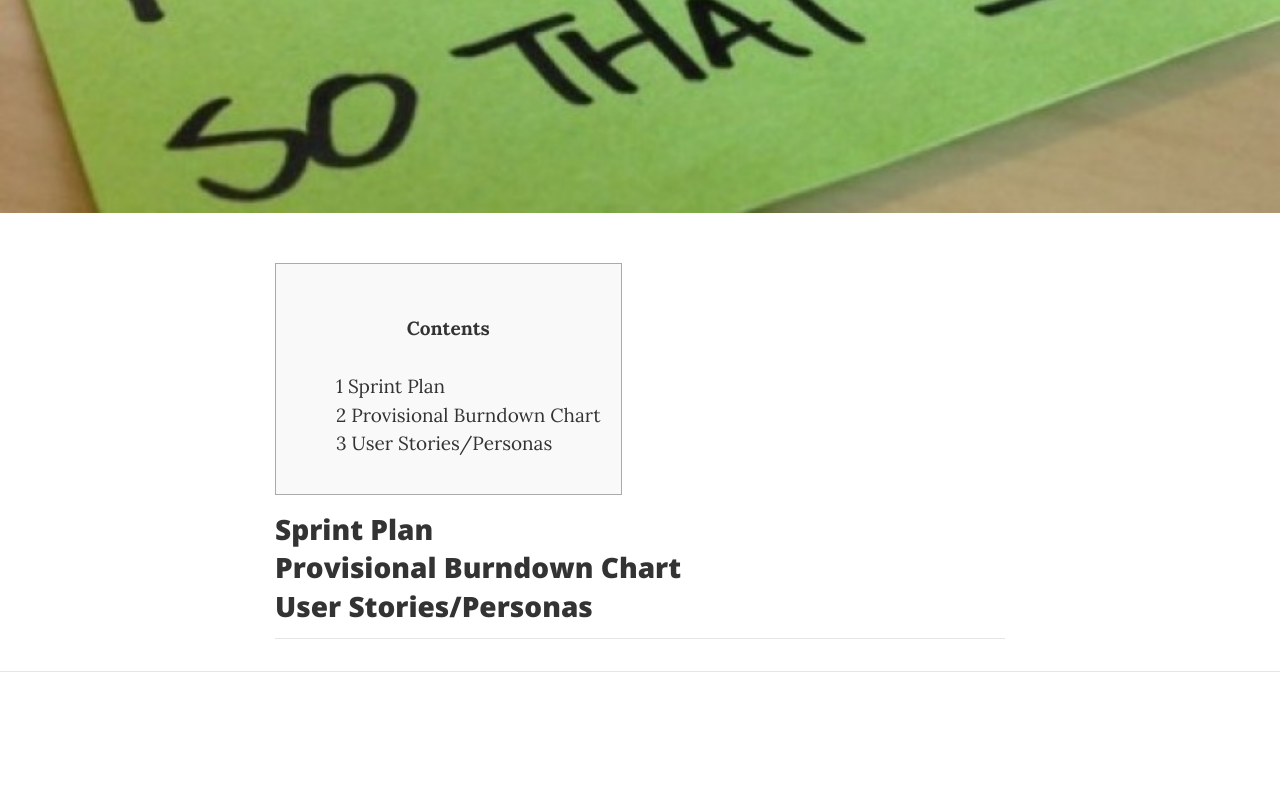
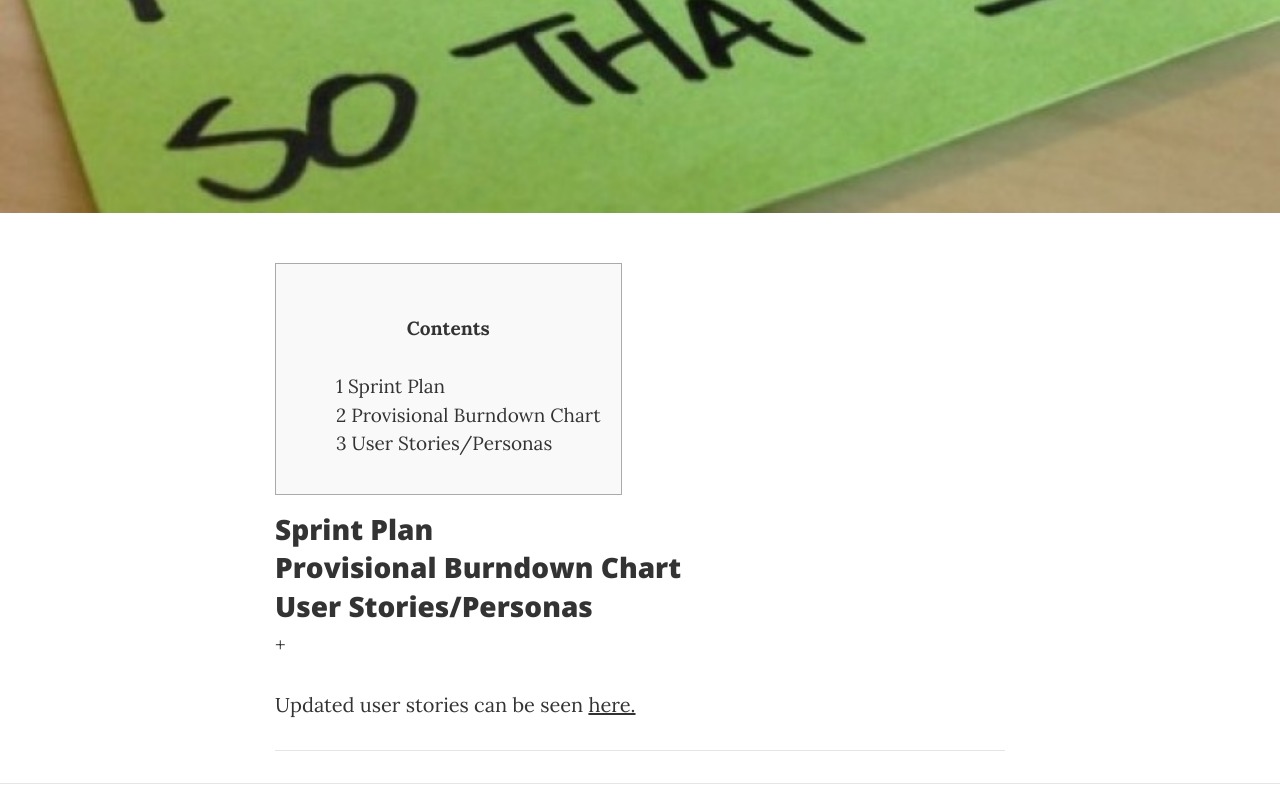
Before and after one commit to kinglouis123/L02_12, a plain HTML site: page project-website/posts/deliverable3.html in a window 1280 px wide. Shown: the part 321-1121 px from the top of the page. Before the commit the page ends 1009 px from the top, so only its background shows below. Drawn offline with nearby package versions, Linux system fonts and the light colour scheme.

Commit message:
Readd user stories/personas link

```diff
--- a/project-website/posts/deliverable3.html
+++ b/project-website/posts/deliverable3.html
@@ -81,7 +81,7 @@
 		  <h3 id="sprintbacklog">Sprint Plan</h3>
 		  <h3 id="burndown">Provisional Burndown Chart</h3>
 		  <h3 id="stories">User Stories/Personas</h3>
-
+ +		  <p>Updated user stories can be seen <a href="deliverable2.html">here.</a></p>
 
 		  <hr>
         </div>
```
